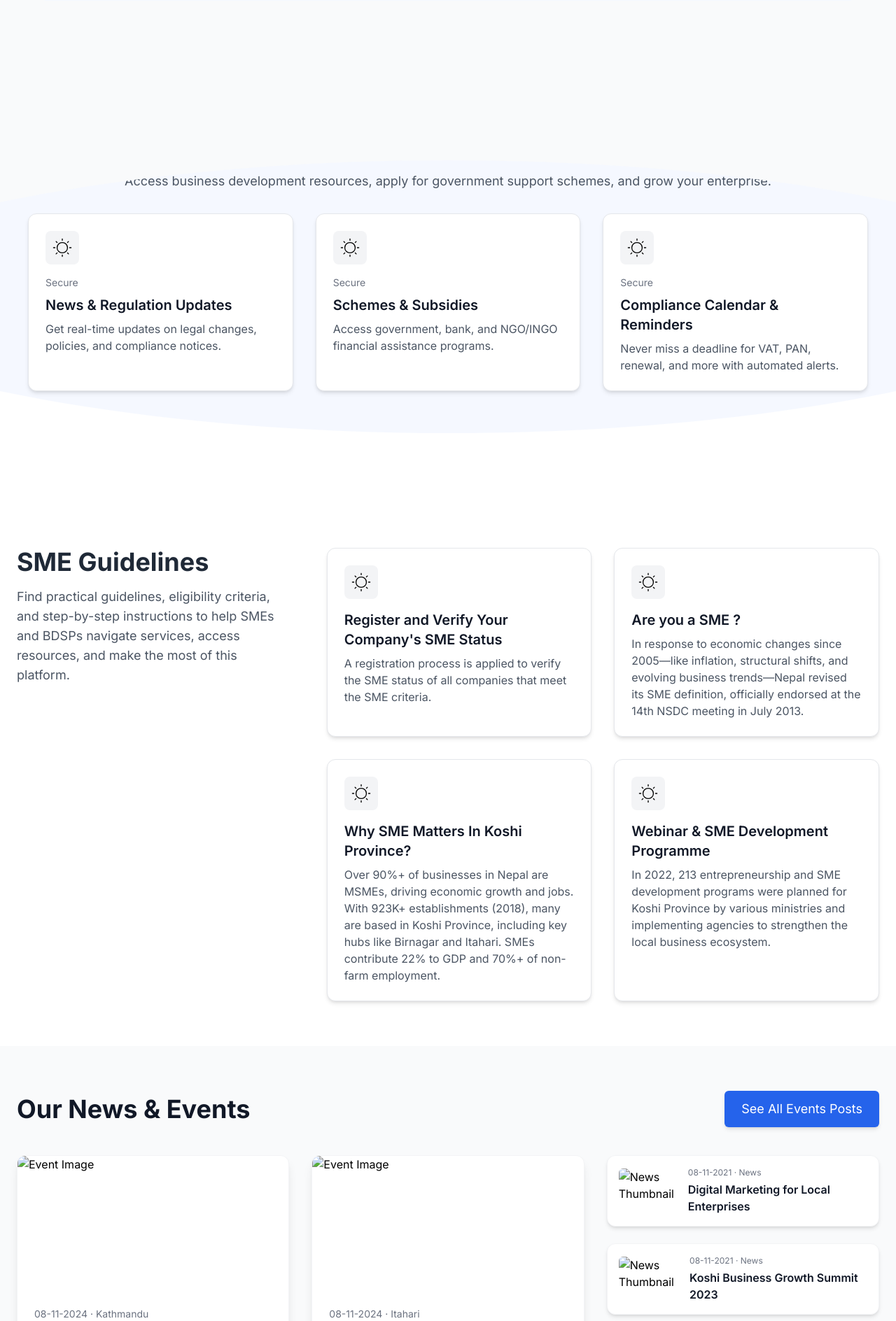
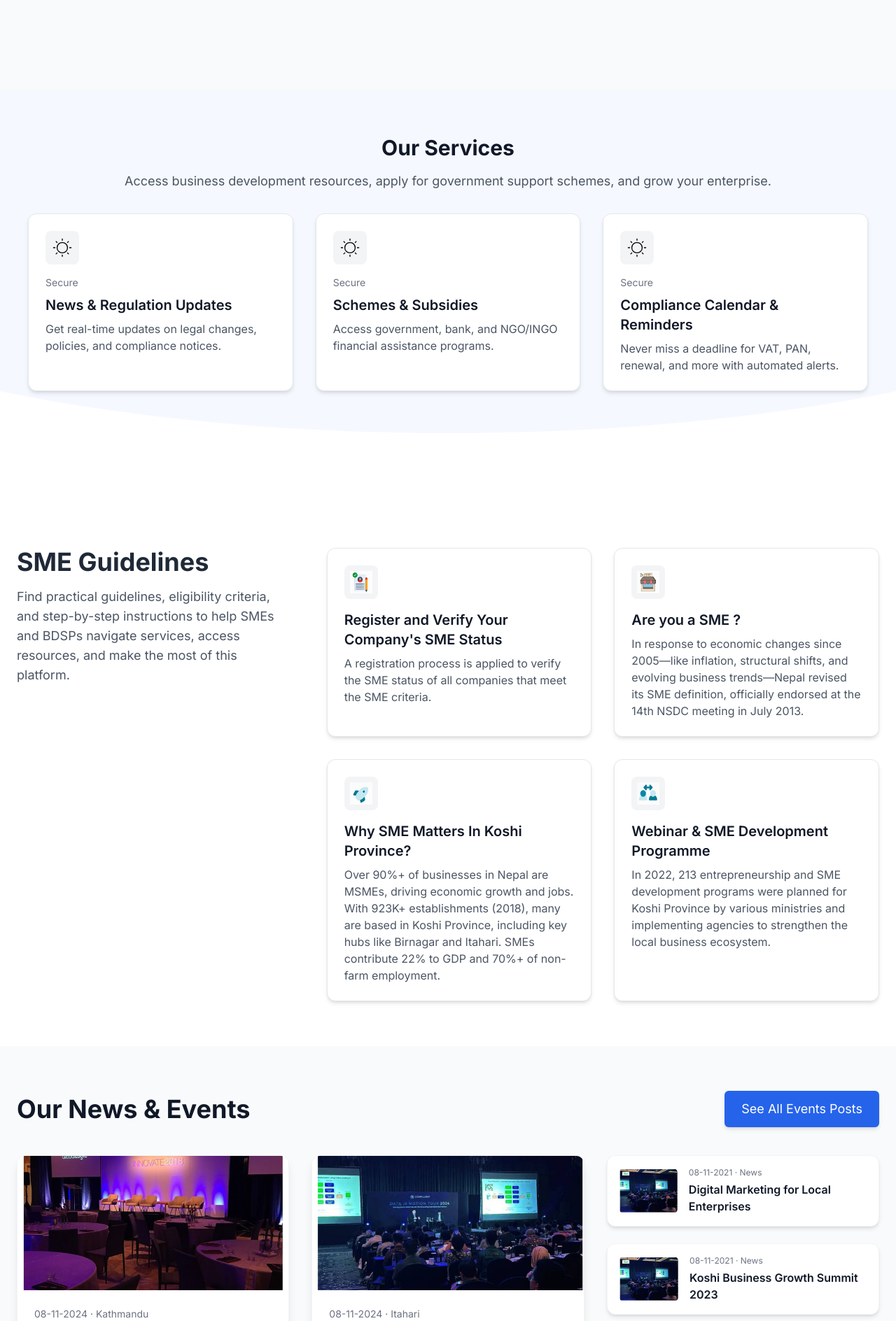
Before and after one commit to Siddarth0/DAI, a Django app: page / in a window 1280 px wide. Shown: the part 889-2777 px from the top of the page at 70% size. Run offline with Django 5.2, Linux system fonts and the light colour scheme; some libraries are stand-ins or nearby versions.

Commit message:
Improved news section

```diff
--- a/dashboard/templates/landing.html
+++ b/dashboard/templates/landing.html
@@ -54,12 +54,7 @@
 </section>
 {% comment  %}[#F5F8FF]{% endcomment %}
 <section class="relative bg-[#F5F8FF] px-6 pt-16 pb-40 overflow-hidden">
-    <div class="absolute top-0 left-0 w-full h-40 overflow-hidden" style="pointer-events: none;">
-        <svg viewBox="0 0 100 100" preserveAspectRatio="none" class="w-full h-full" style="transform: scaleY(-1);"> {# Added transform: scaleY(-1) #}
-            {# The path will now be flipped vertically. Fill color matches the background of the section ABOVE this section #}
-            <path d="M0,100 L100,100 L100,0 C70,50 30,50 0,0 Z" fill="#f9fafb"></path>
-        </svg>
-    </div>
+
     <div class="text-center mb-8">
         <h2 class="text-3xl font-bold text-gray-900 mb-4">Our Services</h2>
         <p class="text-lg text-gray-600">Access business development resources, apply for government support schemes, and grow your enterprise.</p>
@@ -130,7 +125,7 @@
             <!-- Card 1: Register and Verify Your Company's SME Status -->
             <div class="bg-white rounded-xl shadow-md p-6 border border-gray-200">
                 <div class="w-12 h-12 p-2 rounded-lg mb-4 flex items-center justify-center bg-gray-100">
-                    <img src="{% static 'images/icons/light.svg' %}" alt="Icon" class="w-8 h-8" onerror="this.onerror=null;this.src='https://placehold.co/32x32/E0E0E0/808080?text=Icon';">
+                    <img src="{% static 'images/icons/1.png' %}" alt="Icon" class="w-8 h-8" onerror="this.onerror=null;this.src='https://placehold.co/32x32/E0E0E0/808080?text=Icon';">
                 </div>
                 <h3 class="text-xl font-semibold text-gray-900 mb-2">Register and Verify Your Company's SME Status</h3>
                 <p class="text-base text-gray-600">A registration process is applied to verify the SME status of all companies that meet the SME criteria.</p>
@@ -139,7 +134,7 @@
             <!-- Card 2: Are you a SME ? -->
             <div class="bg-white rounded-xl shadow-md p-6 border border-gray-200">
                 <div class="w-12 h-12 p-2 rounded-lg mb-4 flex items-center justify-center bg-gray-100">
-                    <img src="{% static 'images/icons/light.svg' %}" alt="Icon" class="w-8 h-8" onerror="this.onerror=null;this.src='https://placehold.co/32x32/E0E0E0/808080?text=Icon';">
+                    <img src="{% static 'images/icons/2.png' %}" alt="Icon" class="w-8 h-8" onerror="this.onerror=null;this.src='https://placehold.co/32x32/E0E0E0/808080?text=Icon';">
                 </div>
                 <h3 class="text-xl font-semibold text-gray-900 mb-2">Are you a SME ?</h3>
                 <p class="text-base text-gray-600">In response to economic changes since 2005—like inflation, structural shifts, and evolving business trends—Nepal revised its SME definition, officially endorsed at the 14th NSDC meeting in July 2013.</p>
@@ -148,7 +143,7 @@
             <!-- Card 3: Why SME Matters In Koshi Province? -->
             <div class="bg-white rounded-xl shadow-md p-6 border border-gray-200">
                 <div class="w-12 h-12 p-2 rounded-lg mb-4 flex items-center justify-center bg-gray-100">
-                    <img src="{% static 'images/icons/light.svg' %}" alt="Icon" class="w-8 h-8" onerror="this.onerror=null;this.src='https://placehold.co/32x32/E0E0E0/808080?text=Icon';">
+                    <img src="{% static 'images/icons/4.png' %}" alt="Icon" class="w-8 h-8" onerror="this.onerror=null;this.src='https://placehold.co/32x32/E0E0E0/808080?text=Icon';">
                 </div>
                 <h3 class="text-xl font-semibold text-gray-900 mb-2">Why SME Matters In Koshi Province?</h3>
                 <p class="text-base text-gray-600">Over 90%+ of businesses in Nepal are MSMEs, driving economic growth and jobs. With 923K+ establishments (2018), many are based in Koshi Province, including key hubs like Birnagar and Itahari. SMEs contribute 22% to GDP and 70%+ of non-farm employment.</p>
@@ -157,7 +152,7 @@
             <!-- Card 4: Webinar & SME Development Programme -->
             <div class="bg-white rounded-xl shadow-md p-6 border border-gray-200">
                 <div class="w-12 h-12 p-2 rounded-lg mb-4 flex items-center justify-center bg-gray-100">
-                    <img src="{% static 'images/icons/light.svg' %}" alt="Icon" class="w-8 h-8" onerror="this.onerror=null;this.src='https://placehold.co/32x32/E0E0E0/808080?text=Icon';">
+                    <img src="{% static 'images/icons/3.png' %}" alt="Icon" class="w-8 h-8" onerror="this.onerror=null;this.src='https://placehold.co/32x32/E0E0E0/808080?text=Icon';">
                 </div>
                 <h3 class="text-xl font-semibold text-gray-900 mb-2">Webinar & SME Development Programme</h3>
                 <p class="text-base text-gray-600">In 2022, 213 entrepreneurship and SME development programs were planned for Koshi Province by various ministries and implementing agencies to strengthen the local business ecosystem.</p>
@@ -176,7 +171,7 @@
         <div class="grid grid-cols-1 lg:grid-cols-3 gap-8">
             <div class="lg:col-span-2 grid grid-cols-1 md:grid-cols-2 gap-8">
                 <div class="bg-white rounded-xl shadow-lg border border-gray-100 overflow-hidden">
-                    <img src="https://via.placeholder.com/600x350?text=Event+Image+1" alt="Event Image" class="w-full h-48 object-cover">
+                    <img src="{% static 'images/newspics/news.png' %}" alt="Event Image" class="w-full h-48 object-cover">
                     <div class="p-6">
                         <p class="text-sm text-gray-500 mb-2">08-11-2024 · Kathmandu</p>
                         <h3 class="text-xl font-semibold text-gray-900 mb-2">Government Launches SME Support Fund in Koshi</h3>
@@ -184,7 +179,7 @@
                     </div>
                 </div>
                 <div class="bg-white rounded-xl shadow-lg border border-gray-100 overflow-hidden">
-                    <img src="https://via.placeholder.com/600x350?text=Event+Image+2" alt="Event Image" class="w-full h-48 object-cover">
+                    <img src="{% static 'images/newspics/news1.png' %}" alt="Event Image" class="w-full h-48 object-cover">
                     <div class="p-6">
                         <p class="text-sm text-gray-500 mb-2">08-11-2024 · Itahari</p>
                         <h3 class="text-xl font-semibold text-gray-900 mb-2">Digital Ecosystem for SMEs and BDSPs Goes Live</h3>
@@ -195,28 +190,28 @@
 
             <div class="lg:col-span-1 space-y-6">
                 <div class="flex items-center bg-white rounded-xl shadow-md border border-gray-100 p-4">
-                    <img src="https://via.placeholder.com/100x60?text=News+Thumb" alt="News Thumbnail" class="w-24 h-16 object-cover rounded-md mr-4">
+                    <img src="{% static 'images/newspics/news1.png' %}" alt="News Thumbnail" class="w-24 h-16 object-cover rounded-md mr-4">
                     <div>
                         <p class="text-xs text-gray-500 mb-1">08-11-2021 · News</p>
                         <h4 class="text-base font-semibold text-gray-900">Digital Marketing for Local Enterprises</h4>
                     </div>
                 </div>
                 <div class="flex items-center bg-white rounded-xl shadow-md border border-gray-100 p-4">
-                    <img src="https://via.placeholder.com/100x60?text=News+Thumb" alt="News Thumbnail" class="w-24 h-16 object-cover rounded-md mr-4">
+                    <img src="{% static 'images/newspics/news1.png' %}" alt="News Thumbnail" class="w-24 h-16 object-cover rounded-md mr-4">
                     <div>
                         <p class="text-xs text-gray-500 mb-1">08-11-2021 · News</p>
                         <h4 class="text-base font-semibold text-gray-900">Koshi Business Growth Summit 2023</h4>
                     </div>
                 </div>
                 <div class="flex items-center bg-white rounded-xl shadow-md border border-gray-100 p-4">
-                    <img src="https://via.placeholder.com/100x60?text=News+Thumb" alt="News Thumbnail" class="w-24 h-16 object-cover rounded-md mr-4">
+                    <img src="{% static 'images/newspics/news1.png' %}" alt="News Thumbnail" class="w-24 h-16 object-cover rounded-md mr-4">
                     <div>
                         <p class="text-xs text-gray-500 mb-1">08-11-2021 · News</p>
                         <h4 class="text-base font-semibold text-gray-900">Village did removed enjoyed explain nor ham saw.</h4>
                     </div>
                 </div>
                 <div class="flex items-center bg-white rounded-xl shadow-md border border-gray-100 p-4">
-                    <img src="https://via.placeholder.com/100x60?text=Webinar+Thumb" alt="Webinar Thumbnail" class="w-24 h-16 object-cover rounded-md mr-4">
+                    <img src="{% static 'images/newspics/news1.png' %}" alt="Webinar Thumbnail" class="w-24 h-16 object-cover rounded-md mr-4">
                     <div>
                         <p class="text-xs text-gray-500 mb-1">08-11-2021 · Webinar</p>
                         <h4 class="text-base font-semibold text-gray-900">Unlocking Finance for SMEs</h4>
```
Also changed, not shown: static/images/icons/1.png (added), static/images/icons/2.png (added), static/images/icons/3.png (added), static/images/icons/4.png (added), static/images/newspics/news.png (added), static/images/newspics/news1.png (added).
